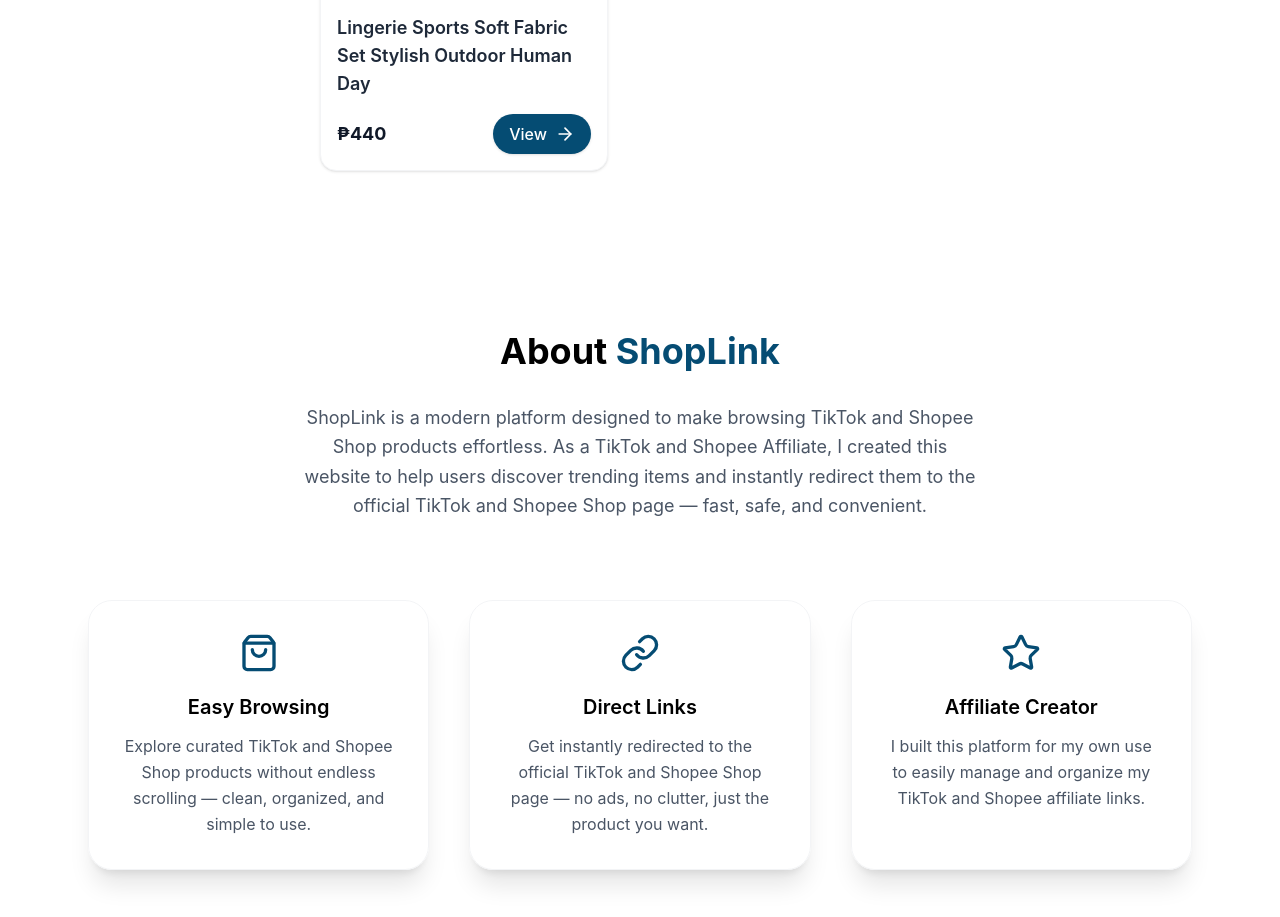
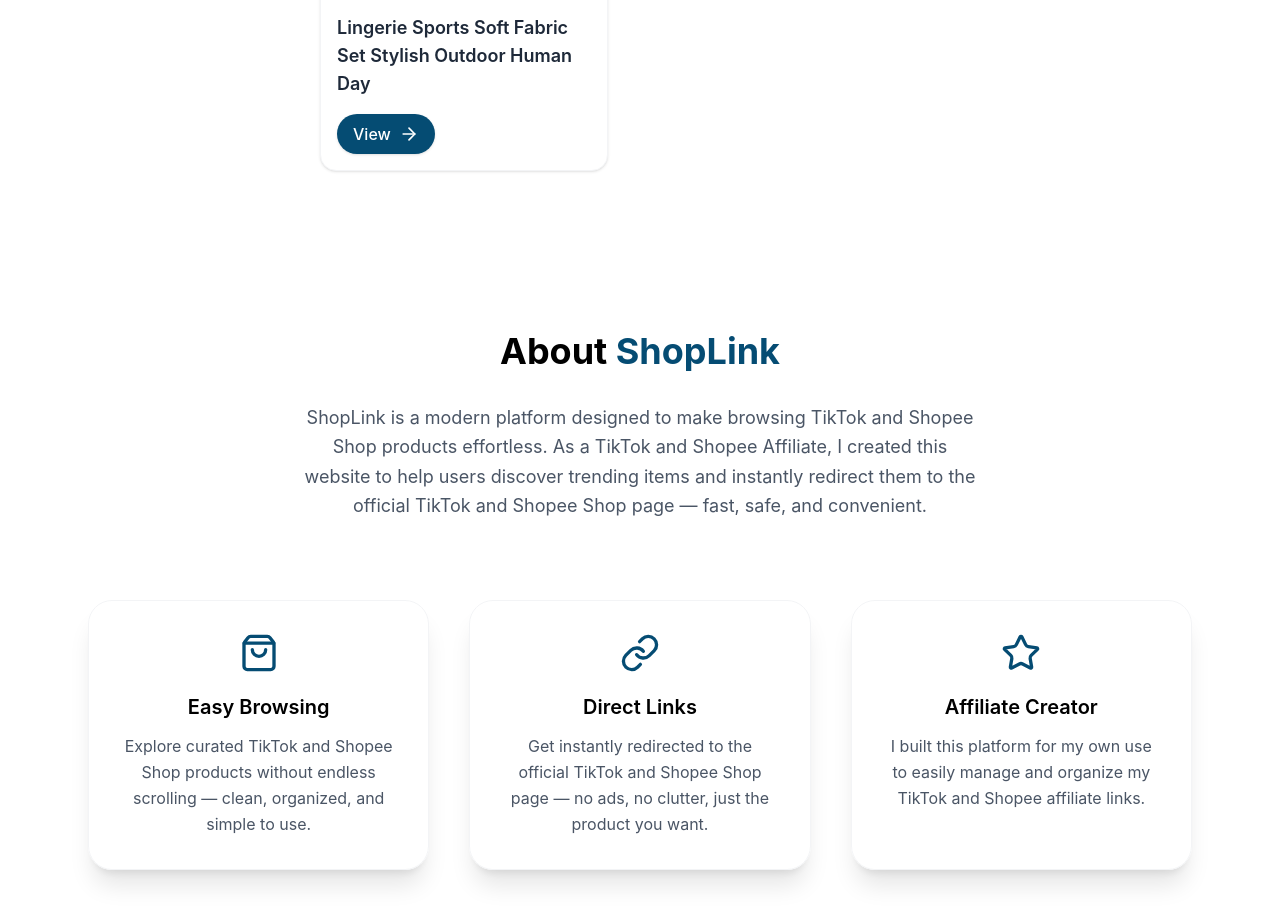
Before and after one commit to devJohnA/ShopLink, a React (Vite) app: page / in a window 1280 px wide. Shown: the part 1621-2538 px from the top of the page. Built offline with nearby package versions, Linux system fonts and the light colour scheme; a web font is replaced by a local one.

Commit message:
Update Items.jsx

```diff
--- a/src/components/Items.jsx
+++ b/src/components/Items.jsx
@@ -172,9 +172,9 @@
 
                     {/* Price + Button */}
                     <div className="mt-4 flex items-center justify-between">
-                      <p className="text-lg font-bold text-gray-900">
+                      {/* <p className="text-lg font-bold text-gray-900">
                         {product.price}
-                      </p>
+                      </p> */}
 
                       <a
                         href={product.link}
```
